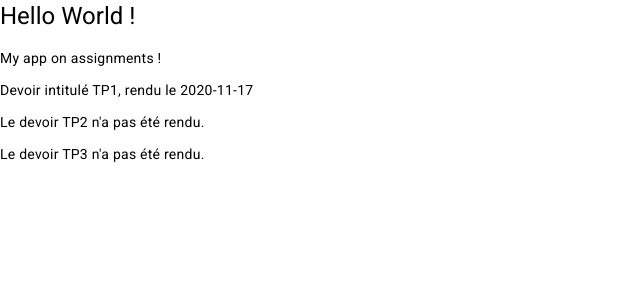
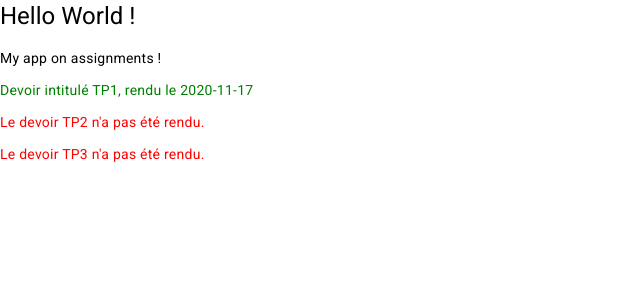
Before and after one commit to GoddHunter/angularFrontM1Miage2022_2023, an Angular app: page / in a window 1280 px wide. Shown: the top 300 px of the page, without its empty margins (0-640 px from the left). Built offline with nearby package versions, Linux system fonts and the light colour scheme.

Commit message:
style with ngStyle

```diff
--- a/src/app/assignments/assignments.component.html
+++ b/src/app/assignments/assignments.component.html
@@ -1,6 +1,7 @@
 <p>{{title}}</p>
 
-<div *ngFor="let assignment of assignments">
+<div *ngFor="let assignment of assignments"
+  [ngStyle]="{'color': assignment.rendu ? 'green' : 'red'}">
   <p *ngIf="assignment.rendu; else nonsoumis">
     Devoir intitulé {{assignment.nom}}, rendu le {{assignment.dateDeRendu}}
   </p>
```
